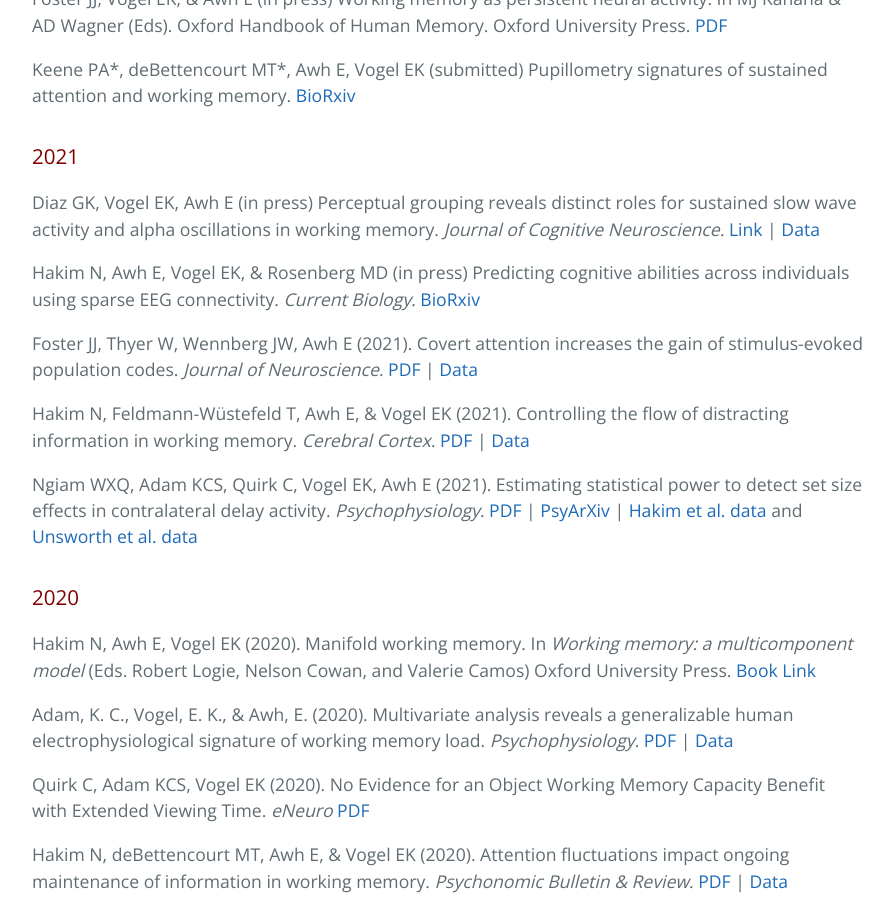
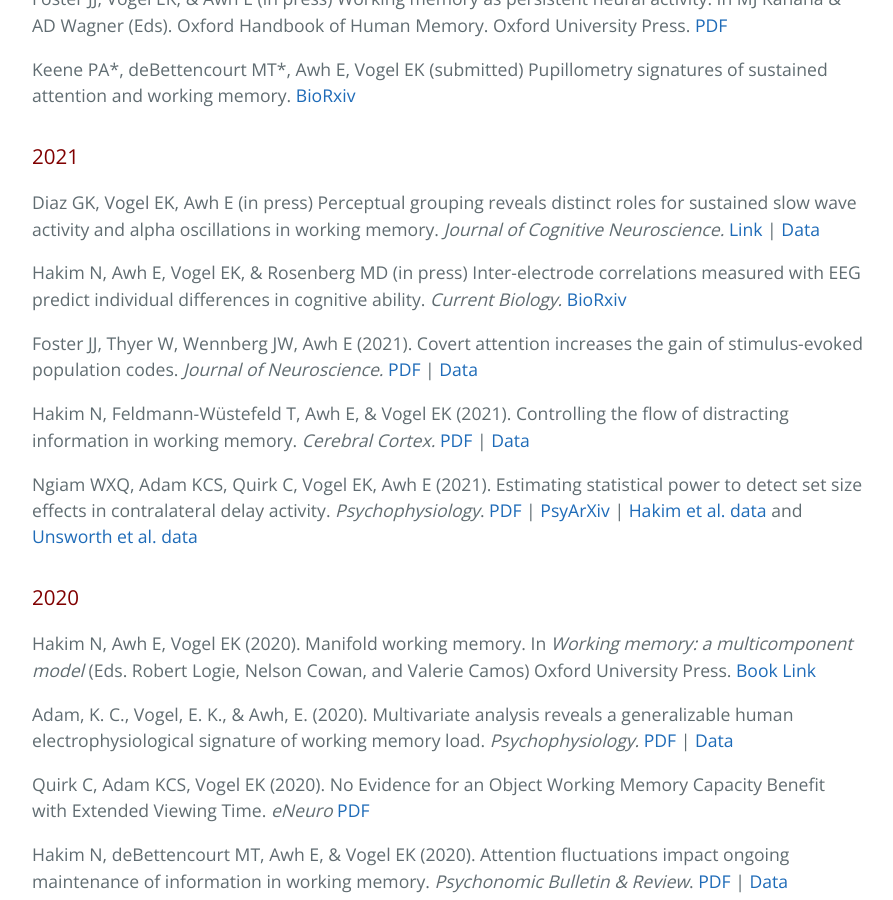
Before and after one commit to AwhVogelLab/awhvogellab.github.io, a Jekyll site: the page built from publications.md, in a window 1280 px wide and 900 px high, scrolled down 874 px. Shown: the whole window, without its empty margins (192-1085 px from the left). Built offline with Jekyll 4.4.1, drawn with Linux system fonts in a browser that asks for light colours; our own code applies the rules of GitHub Pages for plain Markdown files.

Commit message:
Update publications.md

```diff
--- a/publications.md
+++ b/publications.md
@@ -22,7 +22,7 @@ Keene PA\*, deBettencourt MT\*, Awh E, Vogel EK (submitted) Pupillometry signatu
 
 Diaz GK, Vogel EK, Awh E (in press) Perceptual grouping reveals distinct roles for sustained slow wave activity and alpha oscillations in working memory. <i>Journal of Cognitive Neuroscience.</i> [Link](https://doi.org/10.1162/jocn_a_01719) \| [Data](https://osf.io/7rxqf/)
 
-Hakim N, Awh E, Vogel EK, & Rosenberg MD (in press) Predicting cognitive abilities across individuals using sparse EEG connectivity. <i>Current Biology. </i>[BioRxiv](https://www.biorxiv.org/content/10.1101/2020.07.22.216705v1)
+Hakim N, Awh E, Vogel EK, & Rosenberg MD (in press) Inter-electrode correlations measured with EEG predict individual differences in cognitive ability. <i>Current Biology. </i>[BioRxiv](https://www.biorxiv.org/content/10.1101/2020.07.22.216705v1)
 
 Foster JJ, Thyer W, Wennberg JW, Awh E (2021). Covert attention increases the gain of stimulus-evoked population codes. <i>Journal of Neuroscience. </i>[PDF](/files/pdfs/Foster_2021_JNeurosci.pdf)  \| [Data](https://osf.io/hmvzc/)
 
```
